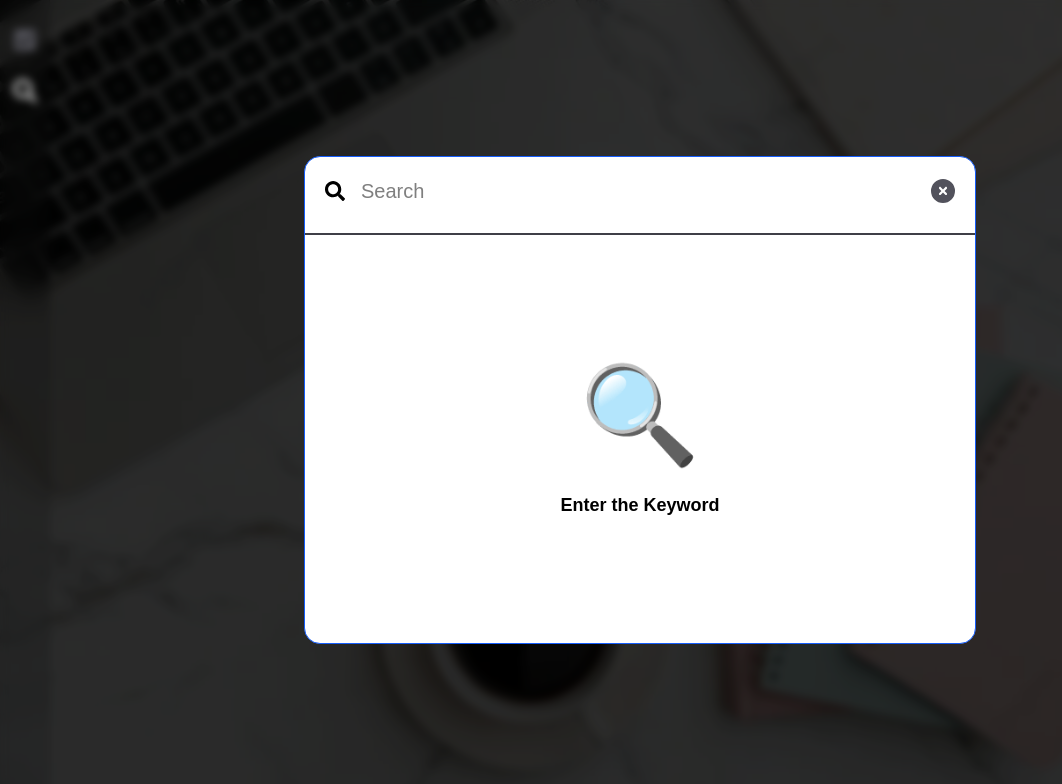
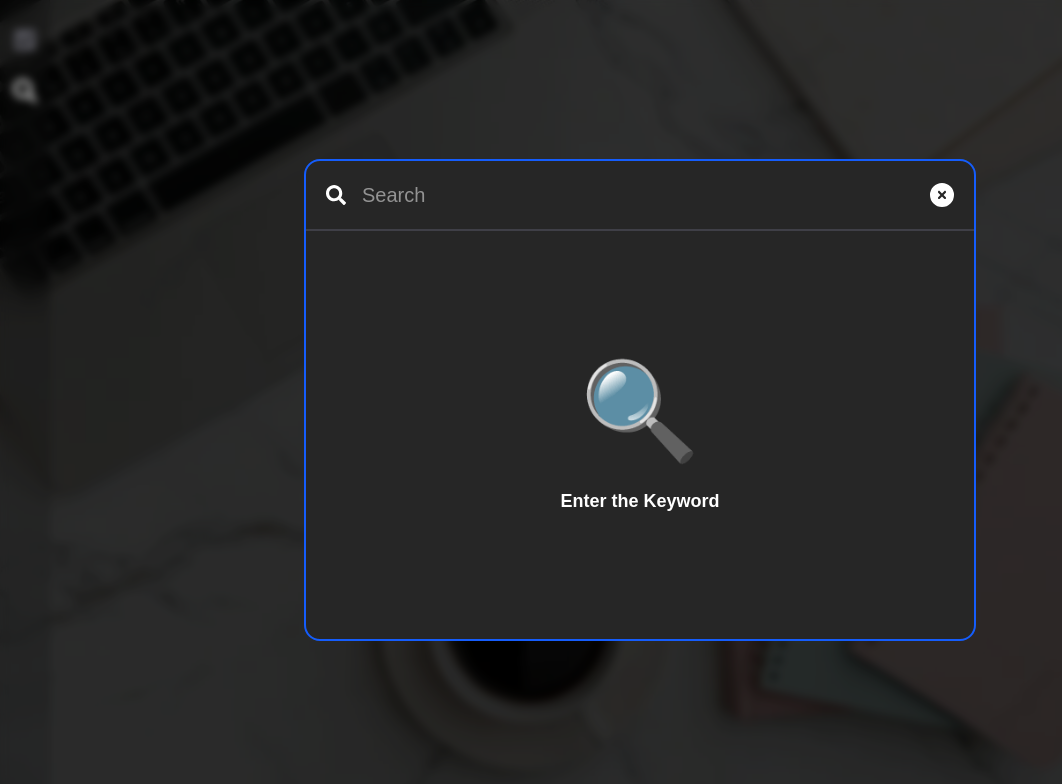
Before and after one commit to HaimiyaWasn/todoApp, a Next.js app: page / in a window 1280 px wide. Both pictures are taken after a click on the button 24 px from the left and 91 px from the top of the page. Shown: the top 784 px of the page, without its empty margins (0-1062 px from the left). Built offline with nearby package versions, Linux system fonts and the light colour scheme.

Commit message:
Update code

```diff
--- a/app/components/ModalSearch.tsx
+++ b/app/components/ModalSearch.tsx
@@ -39,35 +39,35 @@ export default function ModalSearch({ openModal, closeModal }: Props) {
     >
       <div
         onClick={(e) => e.stopPropagation()}
-        className={`bg-white rounded-2xl border border-blue-600 w-full max-w-2xl mx-5 overflow-hidden transform transition-all duration-300 ${
+        className={`bg-neutral-800 rounded-2xl border-2 border-blue-600 w-full max-w-2xl mx-5 overflow-hidden transform transition-all duration-300 ${
           openModal
             ? "scale-100 translate-y-0 opacity-100"
             : "scale-95 translate-y-5 opacity-0"
         }`}
       >
         <div className="flex items-center gap-4 p-5">
-          <FaSearch size={20} className="text-black" />
+          <FaSearch size={20} className="text-white" />
           <input
             type="text"
             placeholder="Search"
-            className="flex-1 bg-transparent outline-none w-full text-black text-xl"
+            className="flex-1 bg-transparent outline-none w-full text-white text-xl"
             onFocus={() => setIsFocused(true)}
             onBlur={() => setIsFocused(false)}
           />
           <FaCircleXmark
             onClick={handleCloseModal}
             size={24}
-            className="text-zinc-600 hover:text-black cursor-pointer transition"
+            className="text-white hover:text-white/50 active:text-white/50 cursor-pointer transition"
           />
         </div>
 
-        <div className={`my-2 h-0.5 transition-colors duration-300 ${
+        <div className={`mb-2 h-0.5 transition-colors duration-300 ${
           isFocused
             ? "bg-blue-600"
             : "bg-zinc-700"
         }`} />
 
-        <div className="h-100 flex flex-col items-center justify-center text-black gap-7">
+        <div className="h-100 flex flex-col items-center justify-center text-white gap-7">
           <div className="text-8xl">🔍</div>
 
           <p className="font-bold text-lg">Enter the Keyword</p>
--- a/app/components/TodoApp.tsx
+++ b/app/components/TodoApp.tsx
@@ -3,7 +3,7 @@
 import Image from "next/image";
 import { useEffect, useState } from "react";
 
-import SideBar from "../layouts/SideBar";
+import SideBar from "../layouts/SideBarFixed";
 import BackgroundImage from "@/public/img/backgroundImage/background1.webp";
 
 export default function TodoApp() {
--- a/app/layouts/SideBar.tsx
+++ b/app/layouts/SideBarFixed.tsx
@@ -11,7 +11,7 @@ import { FaGear } from "react-icons/fa6";
 
 import ModalSearch from "../components/ModalSearch";
 
-export default function SideBar() {
+export default function SideBarFixed() {
   const [activeMenu, setActiveMenu] = useState("task");
   const [openModalSearch, setOpenModalSearch] = useState(false);
 
```
Also changed, not shown: app/layouts/SideBarMenu.tsx (added, +7 -0 lines).
